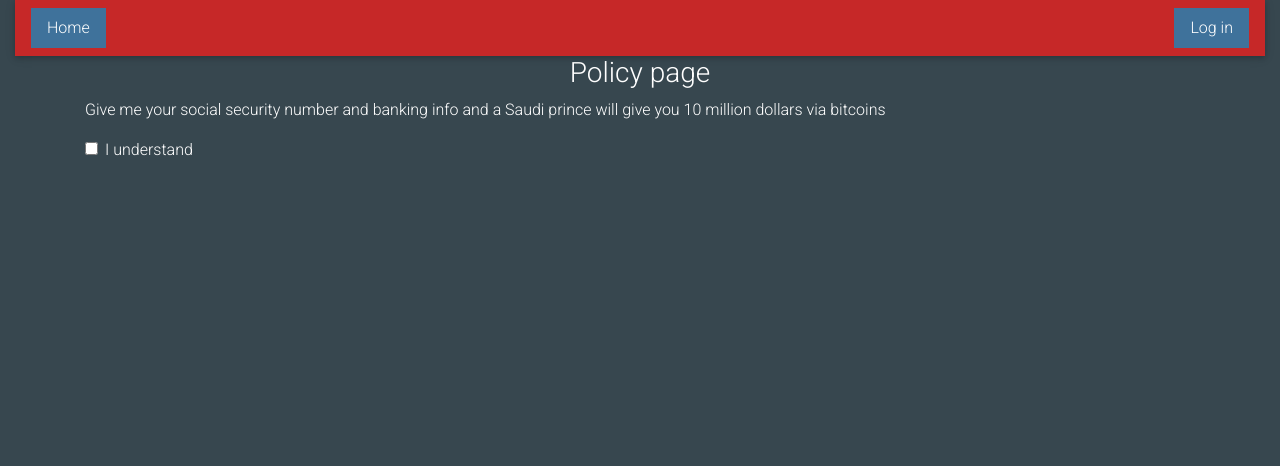
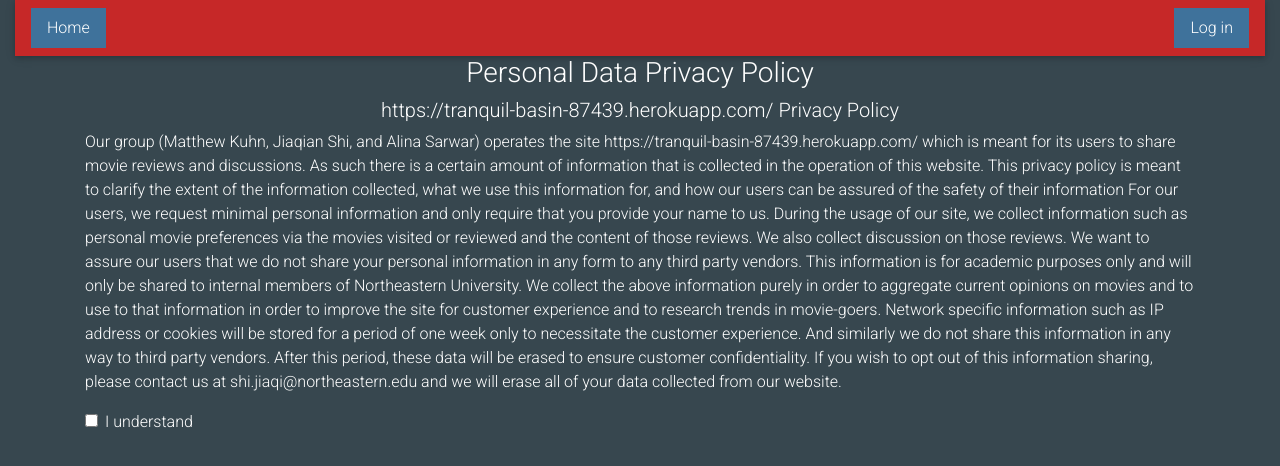
Before and after one commit to matthew-kuhn/cs5610-project-client, a React (Create React App) app: page /policy in a window 1280 px wide. Shown: the top 466 px of the page. Built offline with nearby package versions, Linux system fonts and the light colour scheme; no server answers.

Commit message:
final push

```diff
--- a/src/project/Policy/policy.js
+++ b/src/project/Policy/policy.js
@@ -4,42 +4,76 @@ export default class Policy extends React.Component {
   constructor(props) {
     super(props);
     this.state = {
-            checked: false
-        }
+      checked: false,
+    };
   }
 
   setChecked = (event) => {
-        const checked = event.target.checked
-        this.setState({checked: checked})
-    }
+    const checked = event.target.checked;
+    this.setState({ checked: checked });
+  };
 
   register = () => {
-        this.props.history.push("/register")
-    }
+    this.props.history.push("/register");
+  };
 
   render() {
     return (
       <div className="container text-white">
         <div className="row d-flex justify-content-center">
-                    <h3>Policy page</h3>
+          <h3>Personal Data Privacy Policy</h3>
+        </div>
+        <div className="row d-flex justify-content-center">
+          <h5>https://tranquil-basin-87439.herokuapp.com/ Privacy Policy </h5>
         </div>
         <div>
           <p>
-                        Give me your social security number and banking info and a Saudi prince will give you
-                        10 million dollars via bitcoins
+            Our group (Matthew Kuhn, Jiaqian Shi, and Alina Sarwar) operates the
+            site https://tranquil-basin-87439.herokuapp.com/ which is meant for
+            its users to share movie reviews and discussions. As such there is a
+            certain amount of information that is collected in the operation of
+            this website. This privacy policy is meant to clarify the extent of
+            the information collected, what we use this information for, and how
+            our users can be assured of the safety of their information For our
+            users, we request minimal personal information and only require that
+            you provide your name to us. During the usage of our site, we
+            collect information such as personal movie preferences via the
+            movies visited or reviewed and the content of those reviews. We also
+            collect discussion on those reviews. We want to assure our users
+            that we do not share your personal information in any form to any
+            third party vendors. This information is for academic purposes only
+            and will only be shared to internal members of Northeastern
+            University. We collect the above information purely in order to
+            aggregate current opinions on movies and to use to that information
+            in order to improve the site for customer experience and to research
+            trends in movie-goers. Network specific information such as IP
+            address or cookies will be stored for a period of one week only to
+            necessitate the customer experience. And similarly we do not share
+            this information in any way to third party vendors. After this
+            period, these data will be erased to ensure customer
+            confidentiality. If you wish to opt out of this information sharing,
+            please contact us at shi.jiaqi@northeastern.edu and we will erase
+            all of your data collected from our website.
           </p>
         </div>
         <div className="form-check">
-                    <input className="form-check-input" type="checkbox" value="" id="defaultCheck1"
-                           onChange={this.setChecked}/>
+          <input
+            className="form-check-input"
+            type="checkbox"
+            value=""
+            id="defaultCheck1"
+            onChange={this.setChecked}
+          />
           <label className="form-check-label" htmlFor="defaultCheck1">
             I understand
           </label>
         </div>
-                {
-                    this.state.checked && <button className="btn btn-primary" onClick={this.register}>Register</button>
-                }
+        {this.state.checked && (
+          <button className="btn btn-primary" onClick={this.register}>
+            Register
+          </button>
+        )}
       </div>
-        )
+    );
   }
 }
```
Lines whose indentation alone changed are shown as unchanged.
